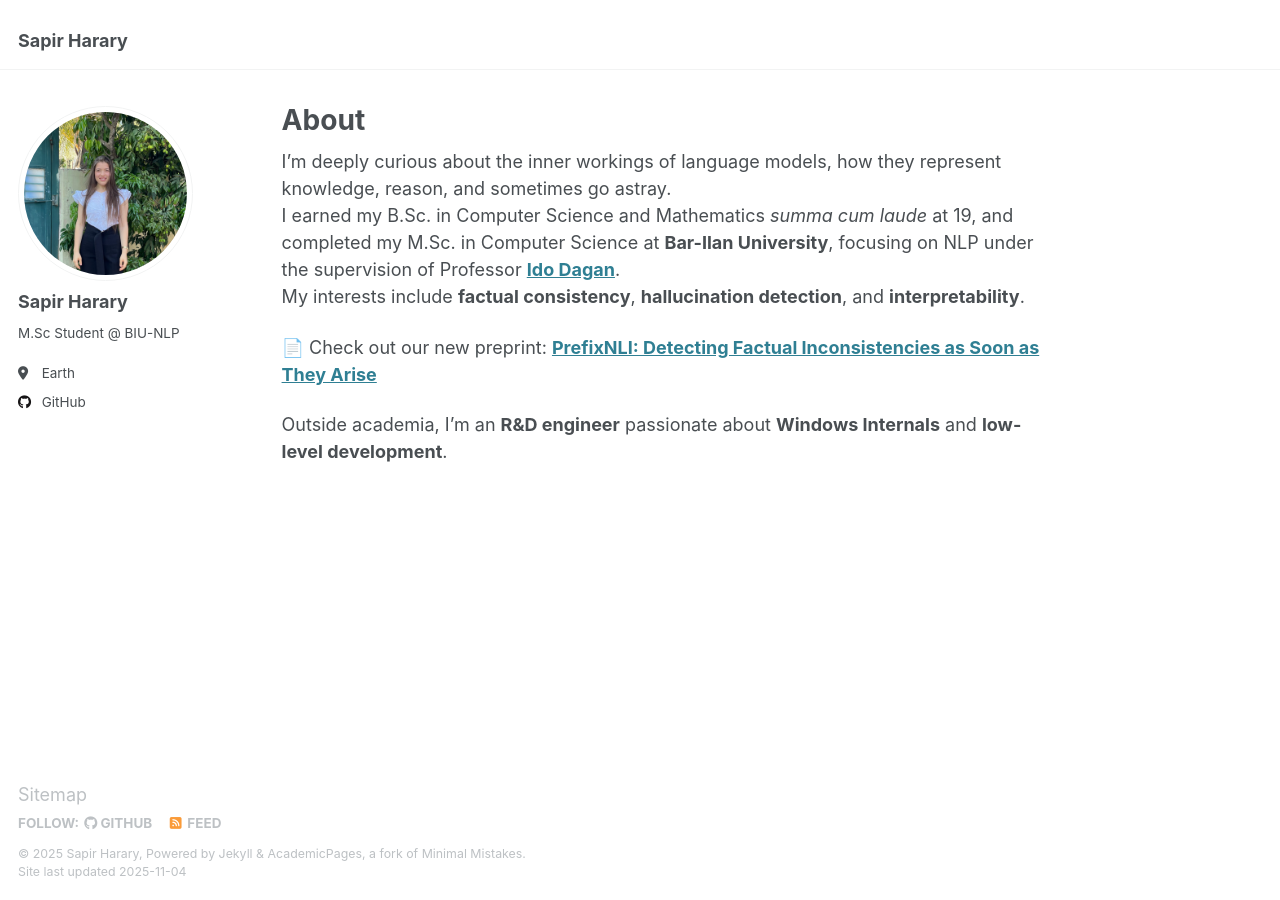
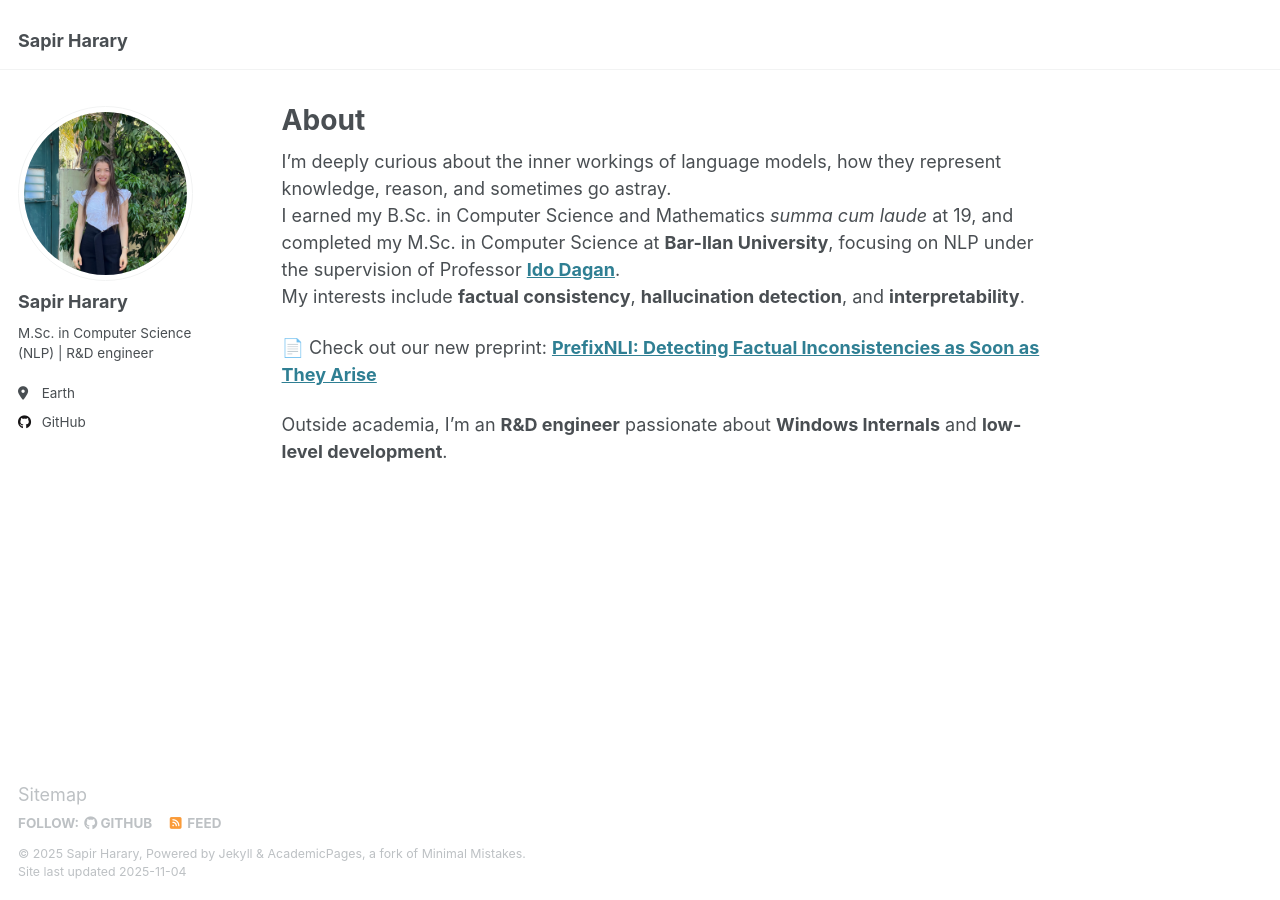
Before and after one commit to sapirharary/sapirharary.github.io, a Jekyll site: the page built from _pages/about.md, in a window 1280 px wide. Built offline with Jekyll 4.4.1, drawn with Linux system fonts in a browser that asks for light colours.

Commit message:
Update bio information in _config.yml

```diff
--- a/_config.yml
+++ b/_config.yml
@@ -25,7 +25,7 @@ author:
   avatar           : "sapir.png"
   name             : "Sapir Harary"
   pronouns         : # example: "she/her"
-  bio              : "M.Sc Student @ BIU-NLP"
+  bio              : "M.Sc. in Computer Science (NLP) | R&D engineer"
   location         : "Earth"
   employer         : #"Red Brick University"
   uri              : # URL
```
